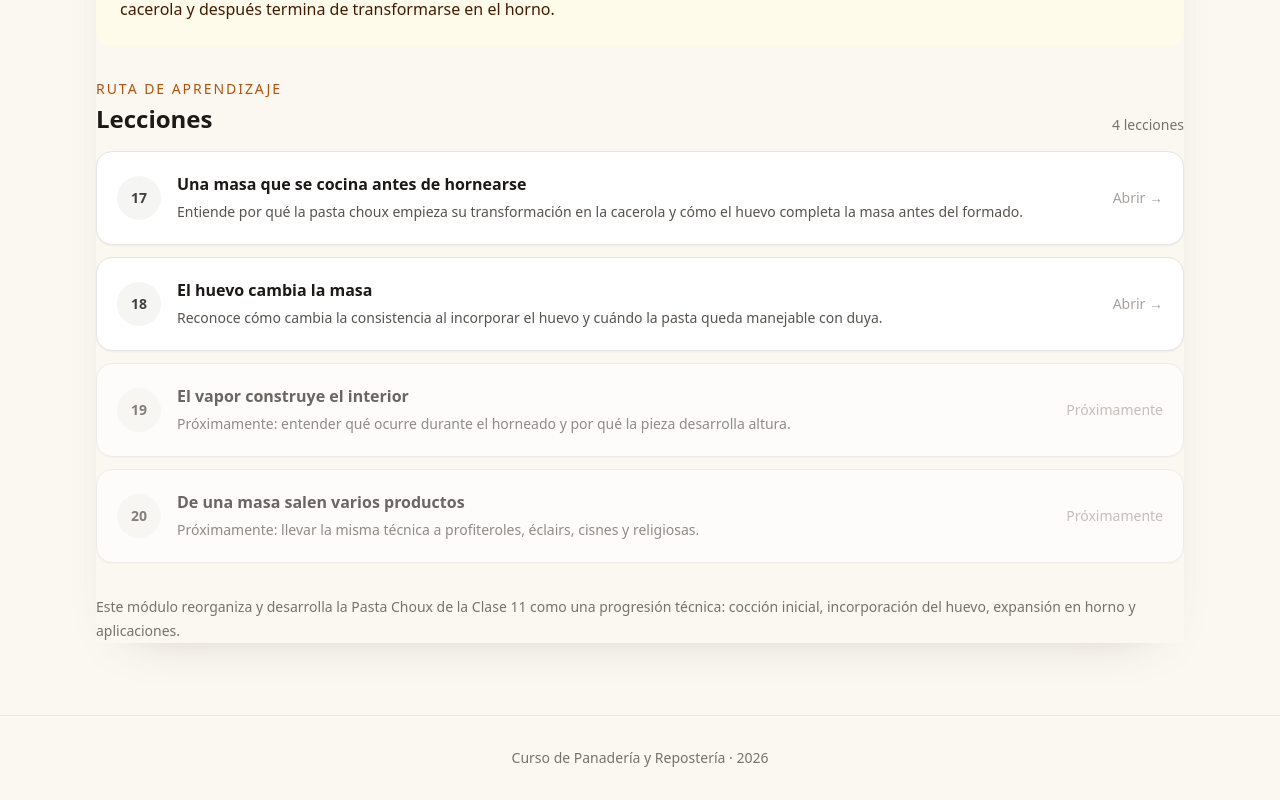
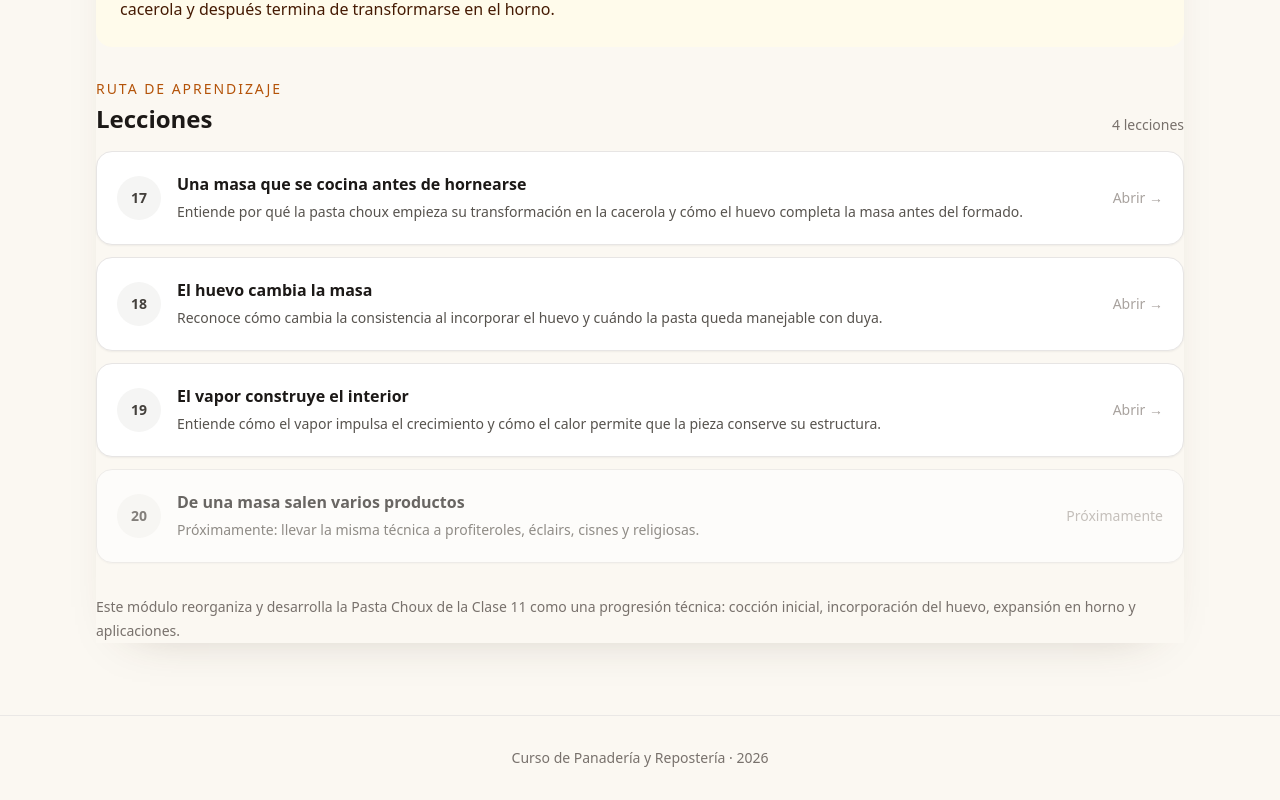
Before and after one commit to Drworm82/CursoPanadero, a Next.js app: page /modulo-4 in a window 1280 px wide. Shown: the part 662-1462 px from the top of the page. Built offline with nearby package versions, Linux system fonts and the light colour scheme; no server answers.

Commit message:
Activate lesson 19 in module 4

```diff
--- a/pages/modulo-4.js
+++ b/pages/modulo-4.js
@@ -10,7 +10,7 @@ const module = {
 const lessons = [
   ['17', 'Una masa que se cocina antes de hornearse', 'Entiende por qué la pasta choux empieza su transformación en la cacerola y cómo el huevo completa la masa antes del formado.', '/leccion-una-masa-que-se-cocina'],
   ['18', 'El huevo cambia la masa', 'Reconoce cómo cambia la consistencia al incorporar el huevo y cuándo la pasta queda manejable con duya.', '/leccion-el-huevo-cambia-la-masa'],
-  ['19', 'El vapor construye el interior', 'Próximamente: entender qué ocurre durante el horneado y por qué la pieza desarrolla altura.', '#'],
+  ['19', 'El vapor construye el interior', 'Entiende cómo el vapor impulsa el crecimiento y cómo el calor permite que la pieza conserve su estructura.', '/leccion-el-vapor-construye-el-interior'],
   ['20', 'De una masa salen varios productos', 'Próximamente: llevar la misma técnica a profiteroles, éclairs, cisnes y religiosas.', '#'],
 ];
 
```
